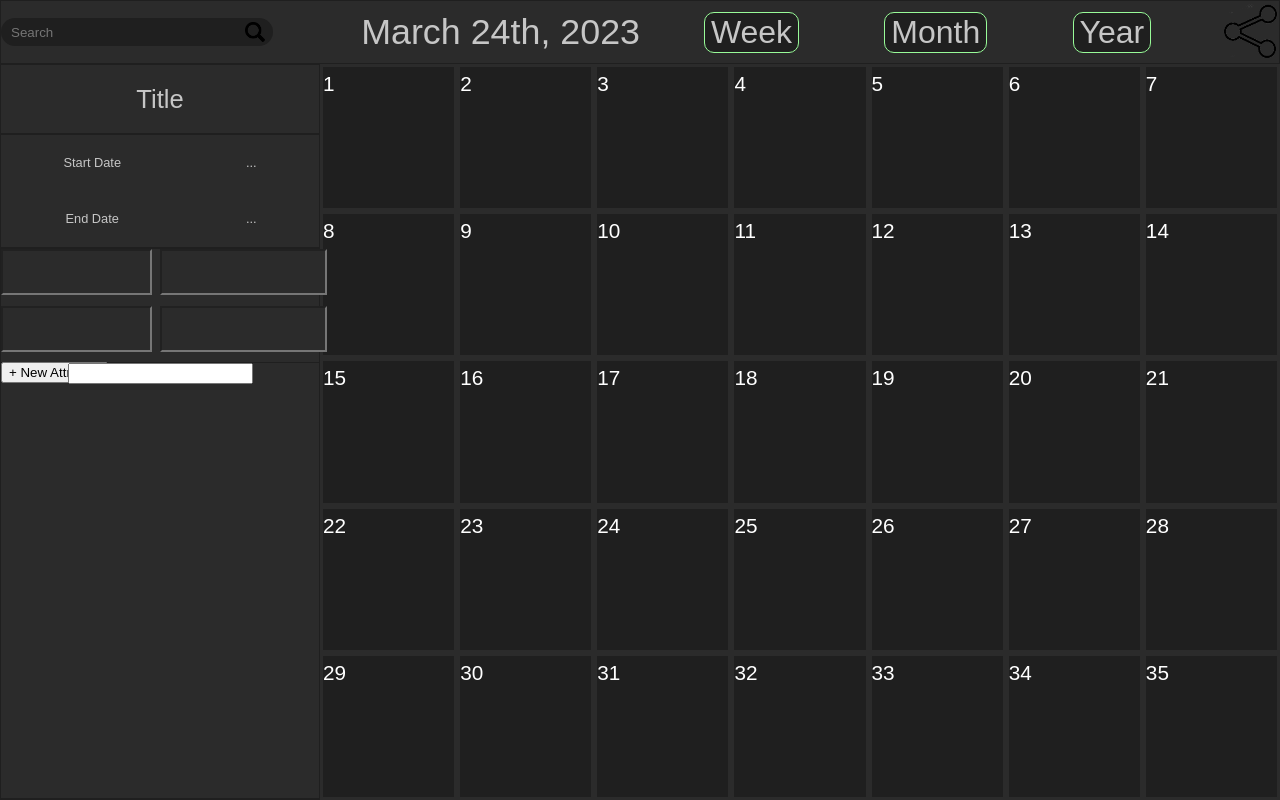
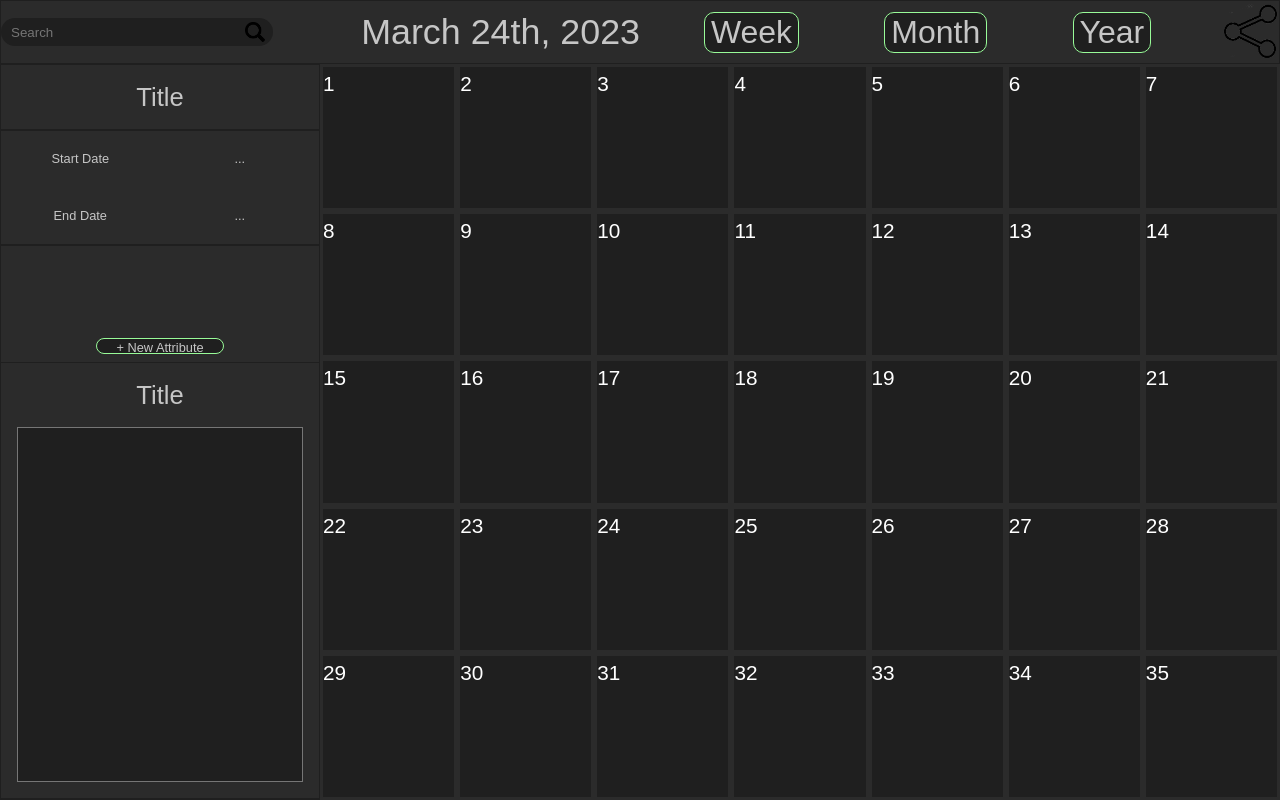
Before and after one commit to Team-AAAT/CanvasPlanner, an Electron app: page src/main/resources/views/index.html in a window 1280 px wide. Drawn offline with Linux system fonts and the light colour scheme.

Commit message:
Added item selection view

```diff
--- a/src/main/resources/styles/itemView.css
+++ b/src/main/resources/styles/itemView.css
@@ -23,9 +23,8 @@
     color: #c6c6c6;
     font-family: Arial, Helvetica, sans-serif;
     font-style: normal;
-    font-weight: 400;
     font-size: 2vw;
-    line-height: 68px;
+    line-height: 8vh;
 
 }
 
@@ -34,6 +33,9 @@
     height: auto;
     border: 1px solid #1F1F1F;
     display: grid;
+    grid-template-columns: repeat(2, 1fr);
+    grid-template-rows: repeat(2, 1fr);
+    grid-gap: 1px;
 
 }
 
@@ -51,30 +53,40 @@
     width: 100%;
     height: auto;
     border: 1px solid #1F1F1F;
+    display:grid;
+    grid-template-columns: auto;
+    justify-content: center;
+    grid-gap: 1vh;
 
 }
 
 .selectedItemAttributeGrid{
     width: 100%;
     height: 100%;
-    /*border: 1px solid #1F1F1F;*/
     display: grid;
     grid-template-columns: auto auto;
-    /*grid-gap: 1vh;*/
-    /*position: relative;*/
+    margin-top: 3px;
+    grid-gap: 1px;
 }
 
 .selectedItemAttributeField {
     height: 5vh;
-    width: 90%;
+    width: 100%;
+    outline: none;
     text-align: center;
     color: #c6c6c6;
     font-family: Arial, Helvetica, sans-serif;
     font-style: normal;
     font-size: 1vw;
     background-color: #2b2b2b;
-    /*border: none;*/
-    /*outline: none;*/
+    border: none;
+    box-sizing: border-box;
+}
+.selectedItemAttributeField:focus {
+    background-color: #1F1F1F;
+}
+.selectedItemAttributeField:hover {
+    border: 1px solid #1F1F1F;
 }
 
 .selectedItemAttributeText {
@@ -87,13 +99,57 @@
     font-style: normal;
     font-size: 1vw;
     background-color: #2b2b2b;
-    /*border: none;*/
+    border: none;
+    box-sizing: border-box;
+
+}
+.selectedItemAttributeText:focus {
+    background-color: #1F1F1F;
+}
+.selectedItemAttributeText:hover {
+    border: 1px solid #1F1F1F;
 }
 
 .selectedItemAttributeButton{
-    /*width: 100%;*/
-    /*height: 100%;*/
-    /*background-color: #2b2b2b;*/
+    width: 10vw;
+    height: 2vh;
+    justify-self: center;
+    margin-bottom: 1vh;
+    background: #1F1F1F;
+    border: 1px solid #98FB98;
+    border-radius: 10px;
+    box-sizing: border-box;
+
+    text-align: center;
+    color: #c6c6c6;
+    font-family: Arial, Helvetica, sans-serif;
+    font-style: normal;
+    font-size: calc(1vw + 3vh - 3vmin);
+
+}
+
+.selectedItemDescriptionContainer{
+    width: 90%;
+    /*border: 1px solid #1F1F1F;*/
+    display: flex;
+    flex-direction: column;
+    justify-content: center;
+    flex: 1;
+    align-items: stretch;
+}
+
+.selectedItemDescription{
+    width: 100%;
+    outline: none;
+    text-align: center;
+    color: #c6c6c6;
+    font-family: Arial, Helvetica, sans-serif;
+    font-style: normal;
+    font-size: 1vw;
+    background-color: #1F1F1F;
     /*border: none;*/
-    /*outline: none;*/
+    box-sizing: border-box;
+    flex: 1;
+    resize: none;
+    margin-bottom: 2vh;
 }
--- a/src/main/resources/views/index.html
+++ b/src/main/resources/views/index.html
@@ -53,8 +53,9 @@
                 <button class="selectedItemAttributeButton">+ New Attribute</button>
             </div>
 
-            <div>
-                <input class="selectedItemDescription">
+            <div class="selectedItemDescriptionContainer">
+                <label class="selectedItemTitle">Title</label>
+                <textarea class="selectedItemDescription"> </textarea>
             </div>
 
         </div>
```
